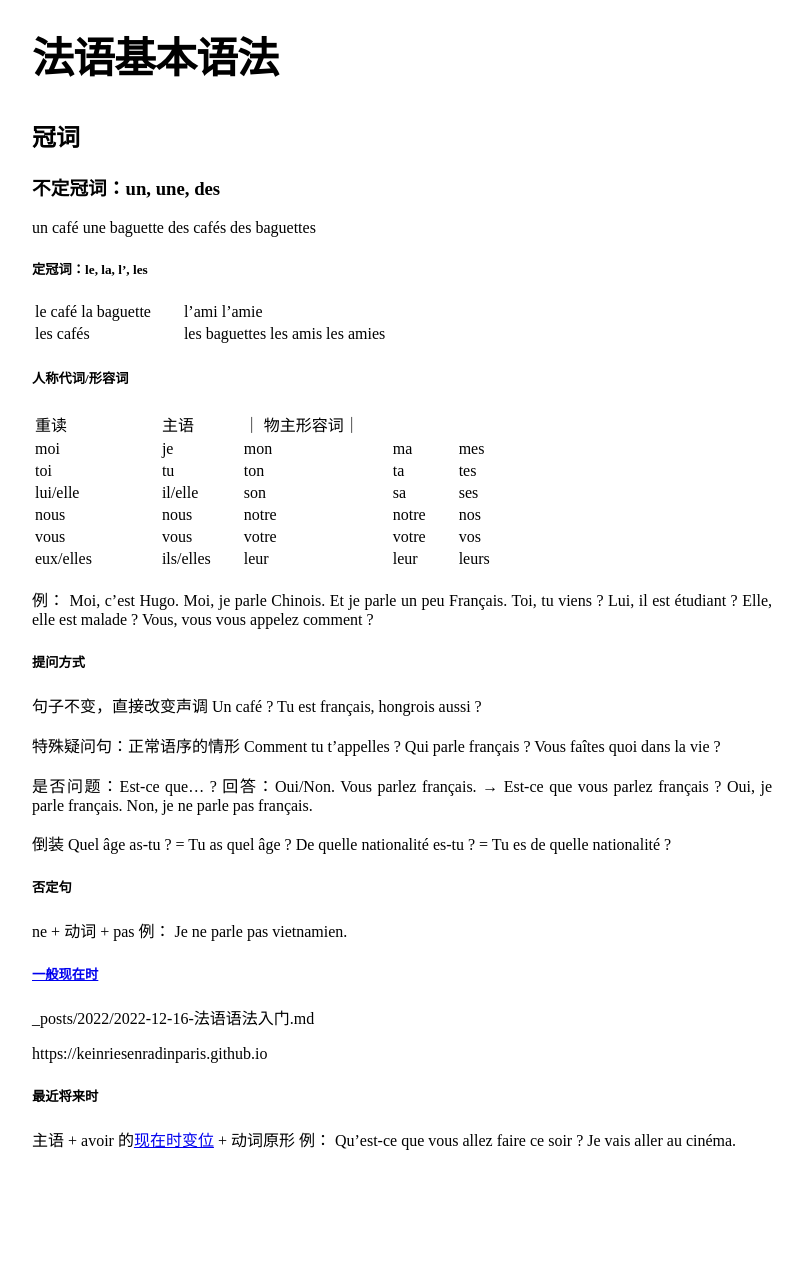
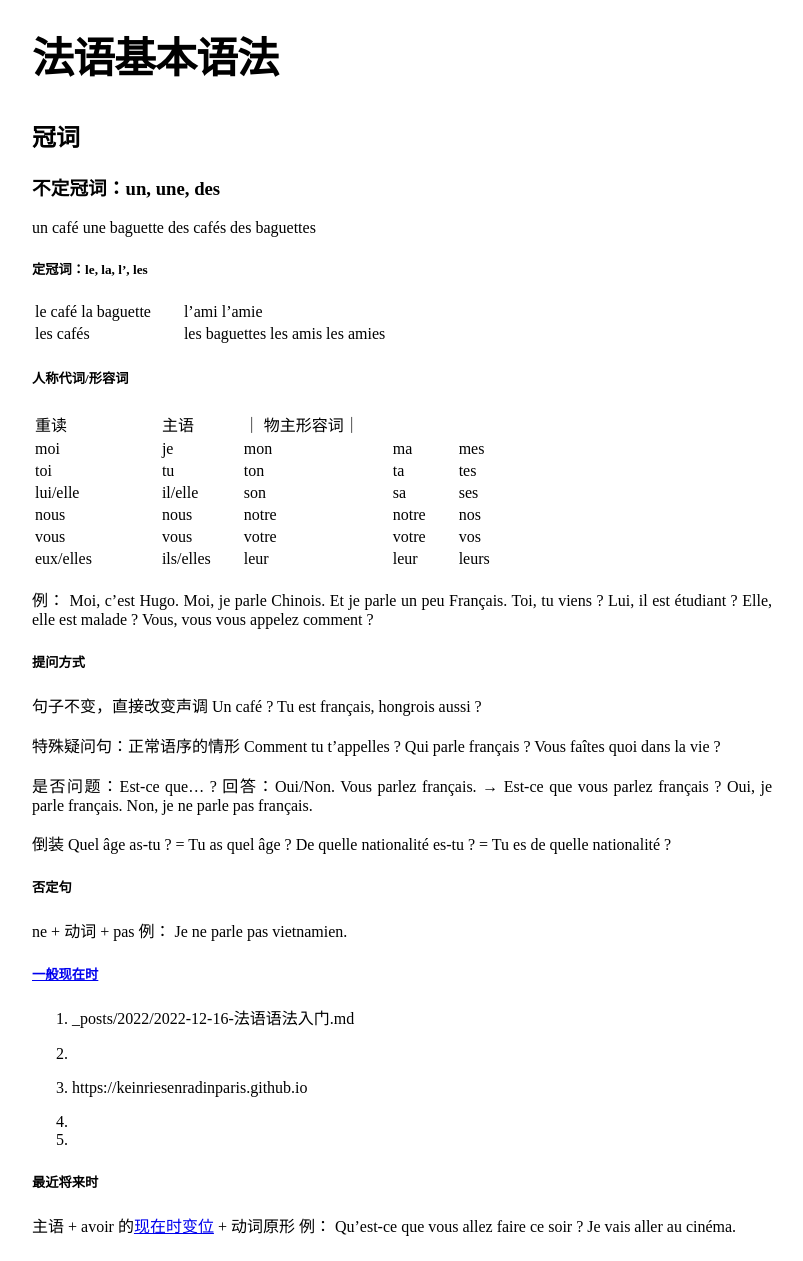
Before and after one commit to keinriesenradinparis/testing_local, a Jekyll site: the page built from _posts/2022/2022-12-16-法语语法入门.md, in a window 1280 px wide. Shown: the whole page, without its empty margins (238-1041 px from the left). Built offline with Jekyll 4.4.1, drawn with Linux system fonts in a browser that asks for light colours; before the commit the page ends 1175 px from its top, so only the background shows below that.

Commit message:
Update 2022-12-16-法语语法入门.md

```diff
--- a/_posts/2022/2022-12-16-法语语法入门.md
+++ b/_posts/2022/2022-12-16-法语语法入门.md
@@ -65,15 +65,15 @@ Je ne parle pas vietnamien.
 
 ##### [一般现在时](page.path/2022-12-16-法语语法入门.html)
 
-{{ page.path }}
+1. {{ page.path }}
 
-{{ site.path }}
+2. {{ site.path }}
 
-{{ site.url }}
+3. {{ site.url }}
 
-{{ page.dir }}
+4. {{ page.dir }}
 
-{{ site.dir}}
+5. {{ site.dir}}
 
 ##### 最近将来时
 
```
